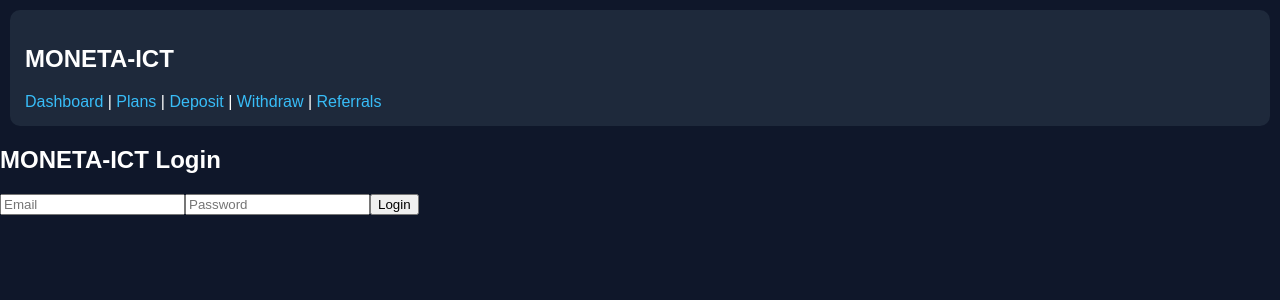
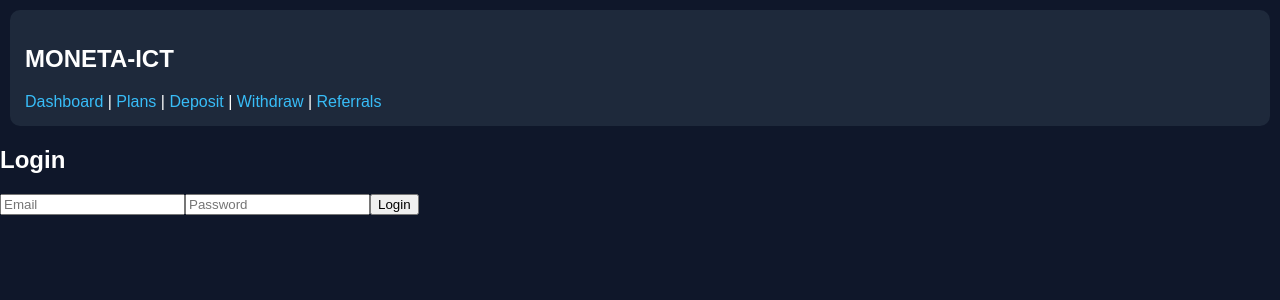
Before and after one commit to Eramsbilly/MONETA-ICT-Frontend, a React (Create React App) app: page / in a window 1280 px wide. Shown: the top 300 px of the page. Built offline with nearby package versions, Linux system fonts and the light colour scheme.

Commit message:
Update Login.js

```diff
--- a/src/Login.js
+++ b/src/Login.js
@@ -4,38 +4,26 @@ import { loginUser } from "./api";
 export default function Login() {
   const [email, setEmail] = useState("");
   const [password, setPassword] = useState("");
-  const [error, setError] = useState("");
-  const [loading, setLoading] = useState(false);
 
-  const handleLogin = async (e) => {
-    e.preventDefault();
-    setError("");
-    setLoading(true);
+  const submit = async () => {
+    const res = await loginUser(email, password);
 
-    try {
-      const res = await loginUser({ email, password });
-      localStorage.setItem("token", res.data.token);
+    if (res.token) {
+      localStorage.setItem("token", res.token);
       window.location.href = "/dashboard";
-    } catch (err) {
-      setError("Invalid login details");
-    } finally {
-      setLoading(false);
+    } else {
+      alert(res.message || "Login failed");
     }
   };
 
   return (
-    <div className="auth-container">
-      <h2>MONETA-ICT Login</h2>
+    <div className="page">
+      <h2>Login</h2>
 
-      {error && <p className="error">{error}</p>}
-
-      <form onSubmit={handleLogin}>
       <input
-          type="email"
         placeholder="Email"
         value={email}
         onChange={(e) => setEmail(e.target.value)}
-          required
       />
 
       <input
@@ -43,13 +31,9 @@ export default function Login() {
         placeholder="Password"
         value={password}
         onChange={(e) => setPassword(e.target.value)}
-          required
       />
 
-        <button disabled={loading}>
-          {loading ? "Logging in..." : "Login"}
-        </button>
-      </form>
+      <button onClick={submit}>Login</button>
     </div>
   );
 }
```
Lines whose indentation alone changed are shown as unchanged.
